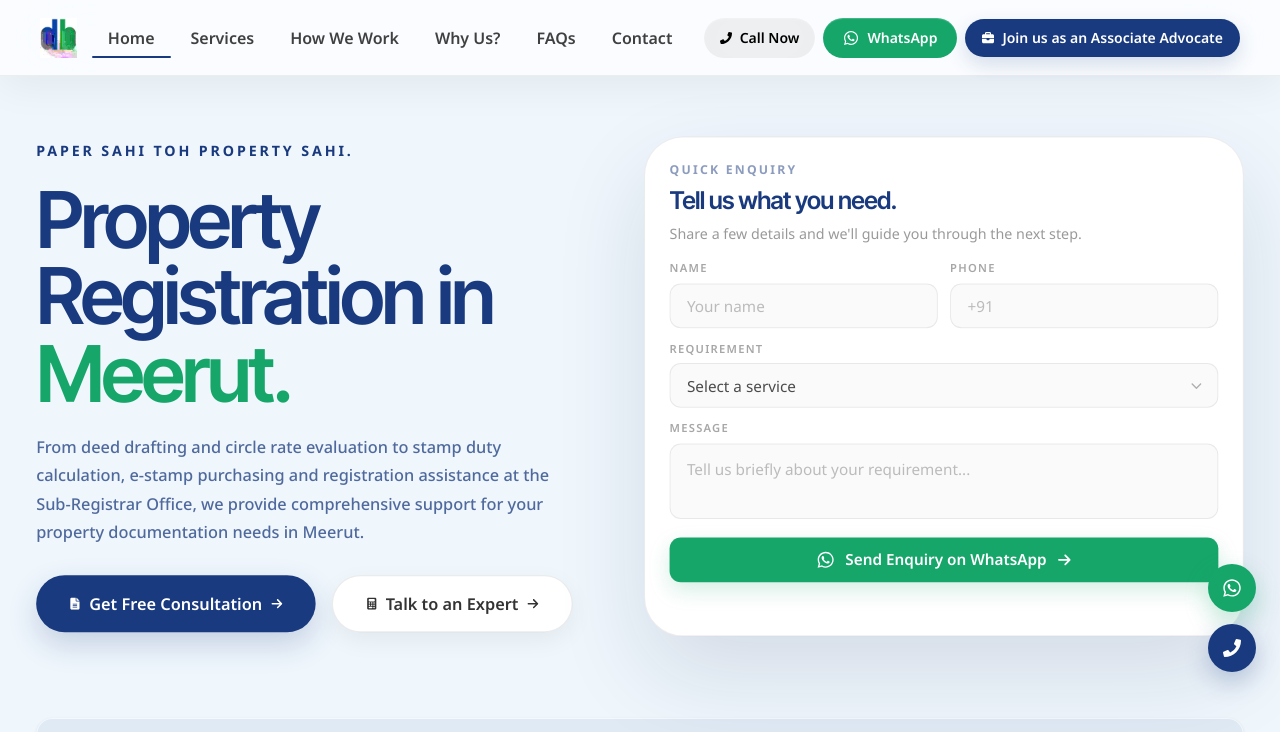
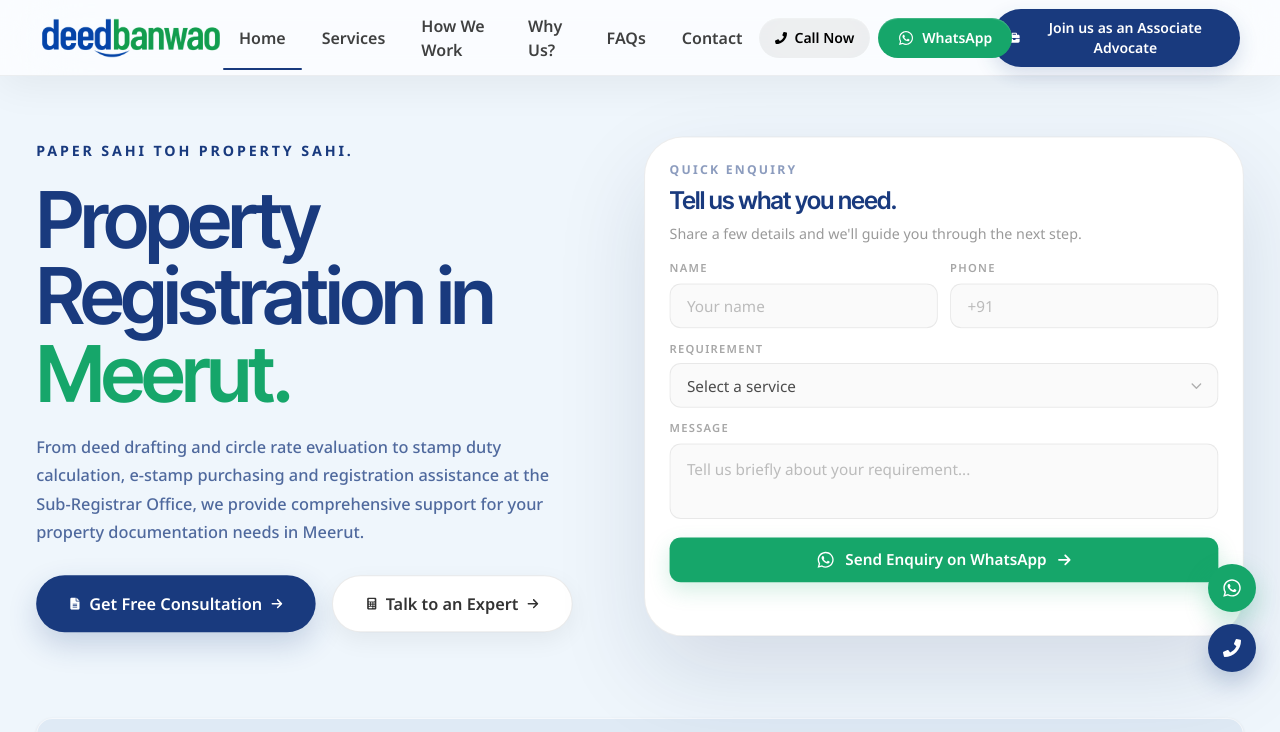
Before and after one commit to yugrastogi/deedbanwao, a React (Vite) app: page / in a window 1280 px wide. Shown: the top 732 px of the page. Built offline with nearby package versions, Linux system fonts and the light colour scheme.

Commit message:
Revert navbar logo change

```diff
--- a/src/components/Navbar/Navbar.jsx
+++ b/src/components/Navbar/Navbar.jsx
@@ -12,7 +12,7 @@ import {
   FaXmark,
 } from "react-icons/fa6";
 
-const logo = "/deedbanwao-logo.webp";
+import logo from "../../assets/images/deedbanwao-brand.png";
 
 import ContactActions from "./ContactActions";
 import NavLinks from "./NavLinks";
```
